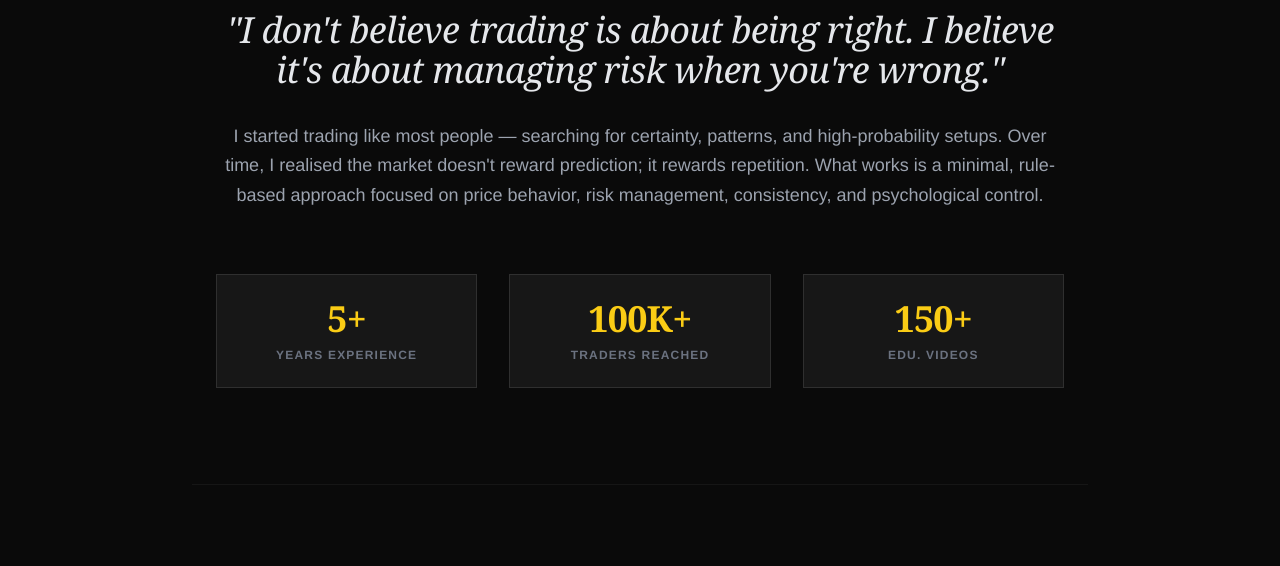
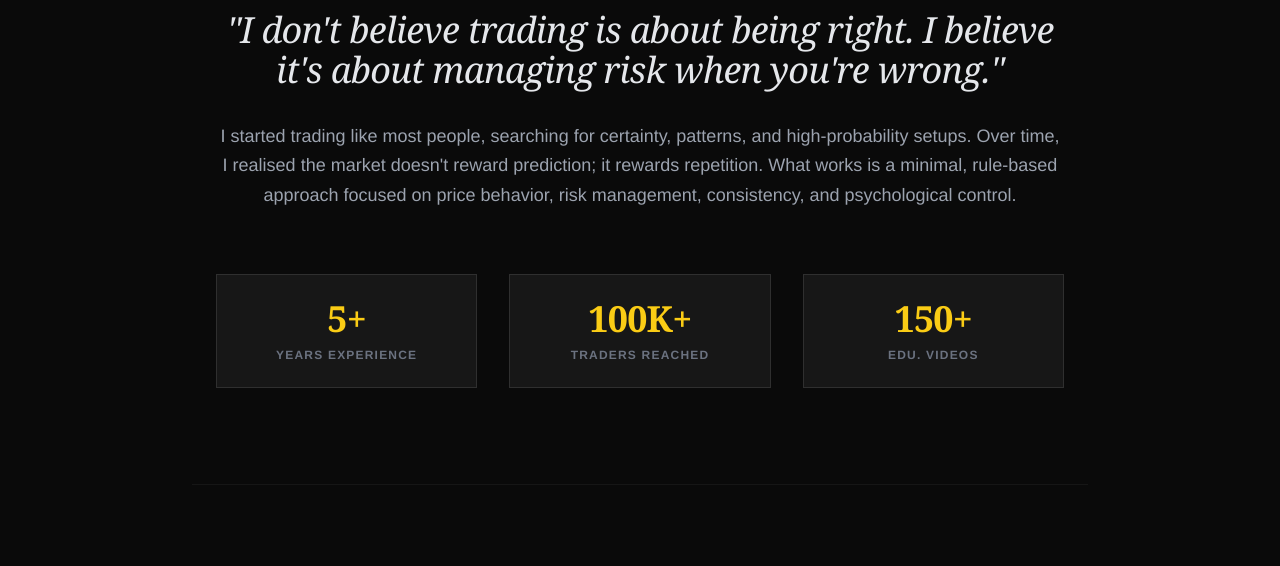
Before and after one commit to yt-tws/two, a plain HTML site: page index.html in a window 1280 px wide. Shown: the part 860-1426 px from the top of the page. Drawn offline with nearby package versions, Linux system fonts and the light colour scheme; a script that the page names is missing.

Commit message:
Update index.html

```diff
--- a/index.html
+++ b/index.html
@@ -84,7 +84,7 @@
             "I don't believe trading is about being right. I believe it's about managing risk when you're wrong."
         </h2>
         <p class="text-gray-400 text-lg leading-relaxed mb-16">
-            I started trading like most people — searching for certainty, patterns, and high-probability setups. Over time, I realised the market doesn't reward prediction; it rewards repetition. What works is a minimal, rule-based approach focused on price behavior, risk management, consistency, and psychological control.
+            I started trading like most people, searching for certainty, patterns, and high-probability setups. Over time, I realised the market doesn't reward prediction; it rewards repetition. What works is a minimal, rule-based approach focused on price behavior, risk management, consistency, and psychological control.
         </p>
 
         <div class="grid grid-cols-1 md:grid-cols-3 gap-8 text-center">
```
